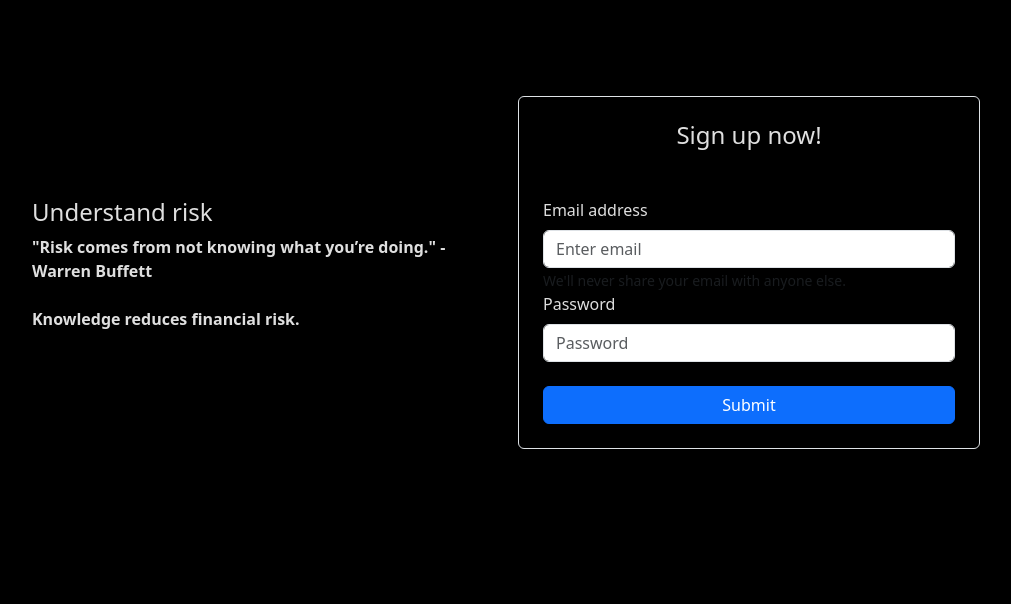
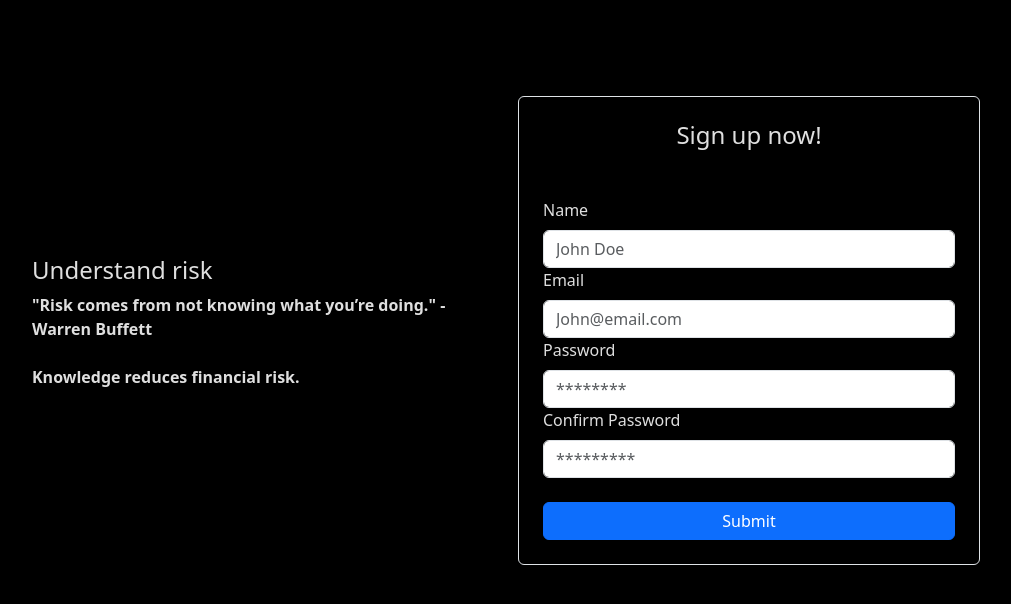
Before and after one commit to imanil-git/Finance-Tracker, a React (Vite) app in the folder FT-Frontend/: page /signup in a window 1280 px wide. Shown: the top 604 px of the page, without its empty margins (134-1145 px from the left). Built offline with nearby package versions, Linux system fonts and the light colour scheme.

Commit message:
Register Page Managed

```diff
--- a/FT-Frontend/src/App.jsx
+++ b/FT-Frontend/src/App.jsx
@@ -1,5 +1,5 @@
 import './App.css'
-import { ToastContainer, toast } from "react-toastify";
+import { ToastContainer } from "react-toastify";
 import { Routes, Route } from "react-router-dom";
 import Login from "./pages/Login.jsx";
 import SignUp from "./pages/SignUp.jsx";
@@ -12,6 +12,7 @@ function App() {
         <Route path="/" element={<Login />} />
         <Route path="/signup" element={<SignUp />} />
       </Routes>
+      <ToastContainer />
     </div>
   );
 }
--- /dev/null
+++ b/FT-Frontend/src/components/CustomInput.jsx
@@ -0,0 +1,12 @@
+import Form from "react-bootstrap/Form";
+
+export const CustomInput = ({ label, ...rest }) => {
+  return (
+    <div>
+      <Form.Group controlId="formBasicEmail">
+        <Form.Label>{label}</Form.Label>
+        <Form.Control {...rest} />
+      </Form.Group>
+    </div>
+  );
+};
--- a/FT-Frontend/src/components/SignUpForm.jsx
+++ b/FT-Frontend/src/components/SignUpForm.jsx
@@ -1,23 +1,66 @@
 import Button from "react-bootstrap/Button";
 import Form from "react-bootstrap/Form";
+import { CustomInput } from "./CustomInput";
+import { useState } from "react";
+import { toast } from "react-toastify";
 
 export const SignUpForm = () => {
+  const [form, setForm] = useState({});
+  const fields = [
+    {
+      label: "Name",
+      placeholder: "John Doe",
+      type: "text",
+      required: true,
+      name: "name",
+    },
+    {
+      label: "Email",
+      placeholder: "John@email.com",
+      type: "email",
+      required: true,
+      name: "email",
+    },
+    {
+      label: "Password",
+      placeholder: "********",
+      type: "password",
+      required: true,
+      name: "password",
+    },
+    {
+      label: "Confirm Password",
+      placeholder: "*********",
+      type: "password",
+      required: true,
+      name: "confirmPassword",
+    },
+  ];
+
+  const handleOnChange = (e) => {
+    const { name, value } = e.target;
+    // console.log(name, value);
+    setForm({
+      ...form,
+      [name]: value,
+    });
+  };
+
+  const handleOnSubmit = (e) => {
+    e.preventDefault();
+    const { confirmPassword, ...input } = form;
+    if (confirmPassword !== input.password) {
+      return toast.error("Password didn't match");
+    }
+    console.log(form);
+};
   return (
     <div className="border rounded p-4">
       <h4 className="mb-5 text-center">Sign up now!</h4>
-      <Form>
-        <Form.Group controlId="formBasicEmail">
-          <Form.Label>Email address</Form.Label>
-          <Form.Control type="email" placeholder="Enter email" />
-          <Form.Text className="text-muted">
-            We'll never share your email with anyone else.
-          </Form.Text>
-        </Form.Group>
-
-        <Form.Group controlId="formBasicPassword">
-          <Form.Label>Password</Form.Label>
-          <Form.Control type="password" placeholder="Password" />
-        </Form.Group>
+      <Form onSubmit={handleOnSubmit}>
+        {fields.map((input) => (
+          <CustomInput key={input.name} {...input} onChange={handleOnChange} />
+        ))}
         <div className="d-grid mt-4">
           <Button variant="primary" type="submit">
             Submit
--- a/FT-Frontend/src/pages/SignUp.jsx
+++ b/FT-Frontend/src/pages/SignUp.jsx
@@ -9,10 +9,10 @@ const SignUp = () => {
   return (
     <Container className="p-5">
       <Row className="bd-dark p-5 rounded">
-        <Col>
+        <Col md={6}>
           <FinancialTips />
         </Col>
-        <Col>
+        <Col md={6}>
           <SignUpForm />
         </Col>
       </Row>
```
